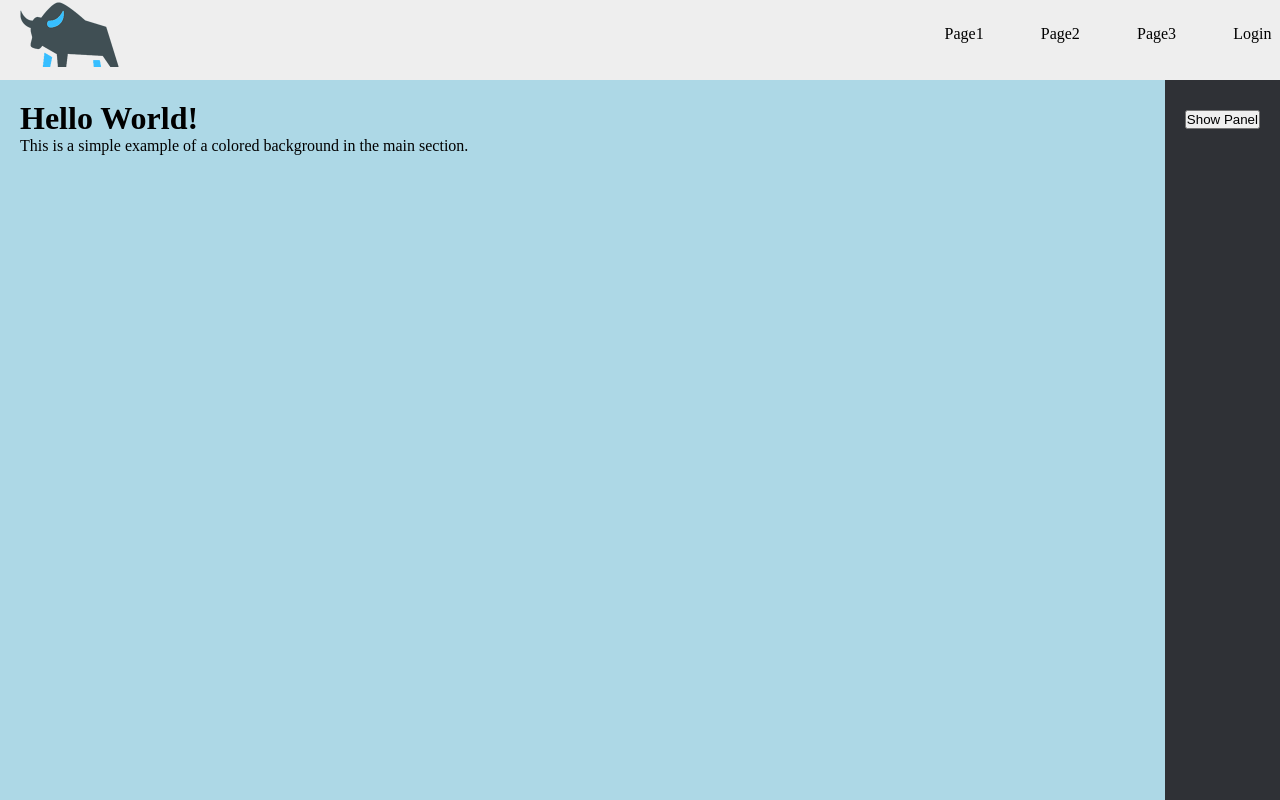
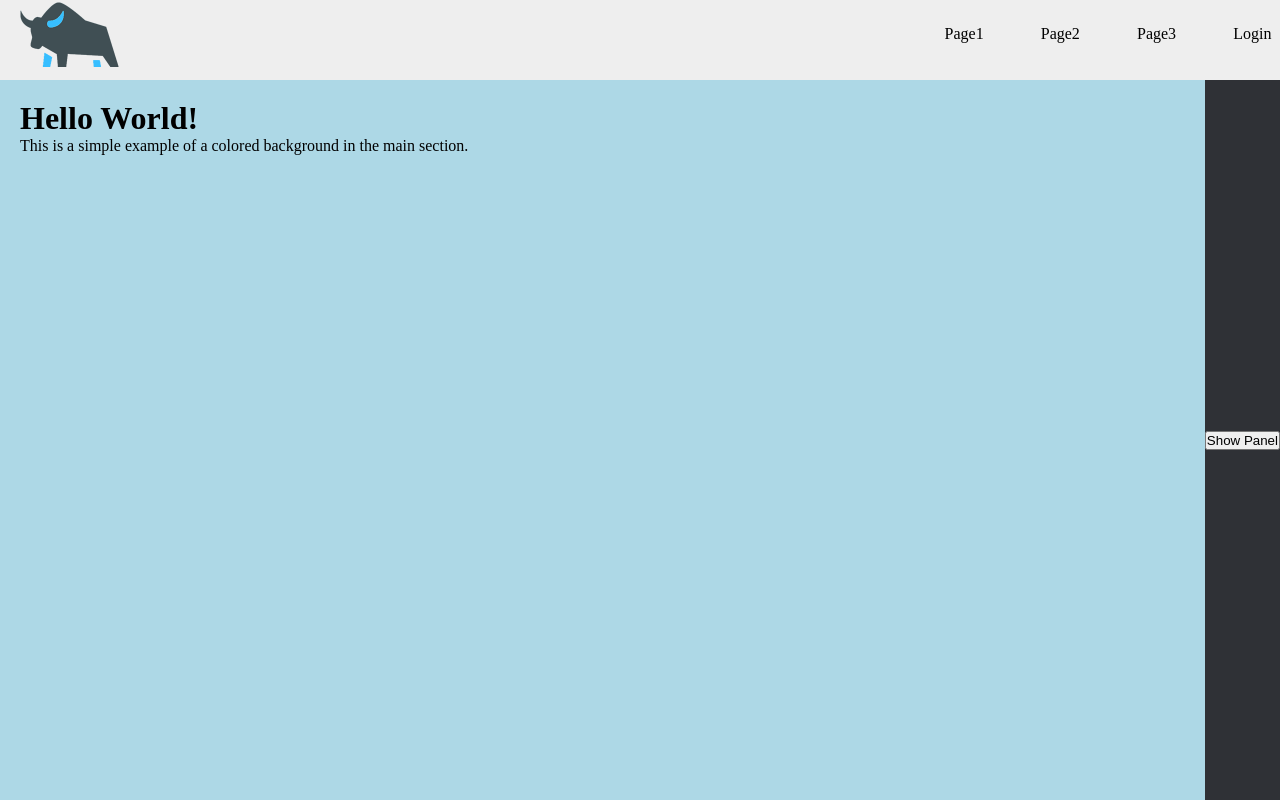
Before and after one commit to YakWeide/YakWeide-Website-V2, a React (Create React App) app: page / in a window 1280 px wide. Shown: the top 800 px of the page. Built offline with nearby package versions, Linux system fonts and the light colour scheme; grey boxes are pictures that could not be loaded.

Commit message:
Expandable side panel

```diff
--- a/src/components/Main/main.css
+++ b/src/components/Main/main.css
@@ -1,5 +1,6 @@
 .wrapper {
     display: flex;
+    height: calc(100vh - 80px);
 }
 
 .main-section {
@@ -9,16 +10,17 @@
 }
 
 #site-panel-control {
-    padding: 20px;
+    display: flex;
+    align-items: center;
     background-color: #2f3136;
 }
 
 .side-panel {
     width: 0;
-    height: 100vh;
+    height: 100%;
     transition: width 0.5s ease-in-out;
     overflow-y: auto;
-    background-color: white;
+    flex: 1;
 }
 
 #iFrame {
```
